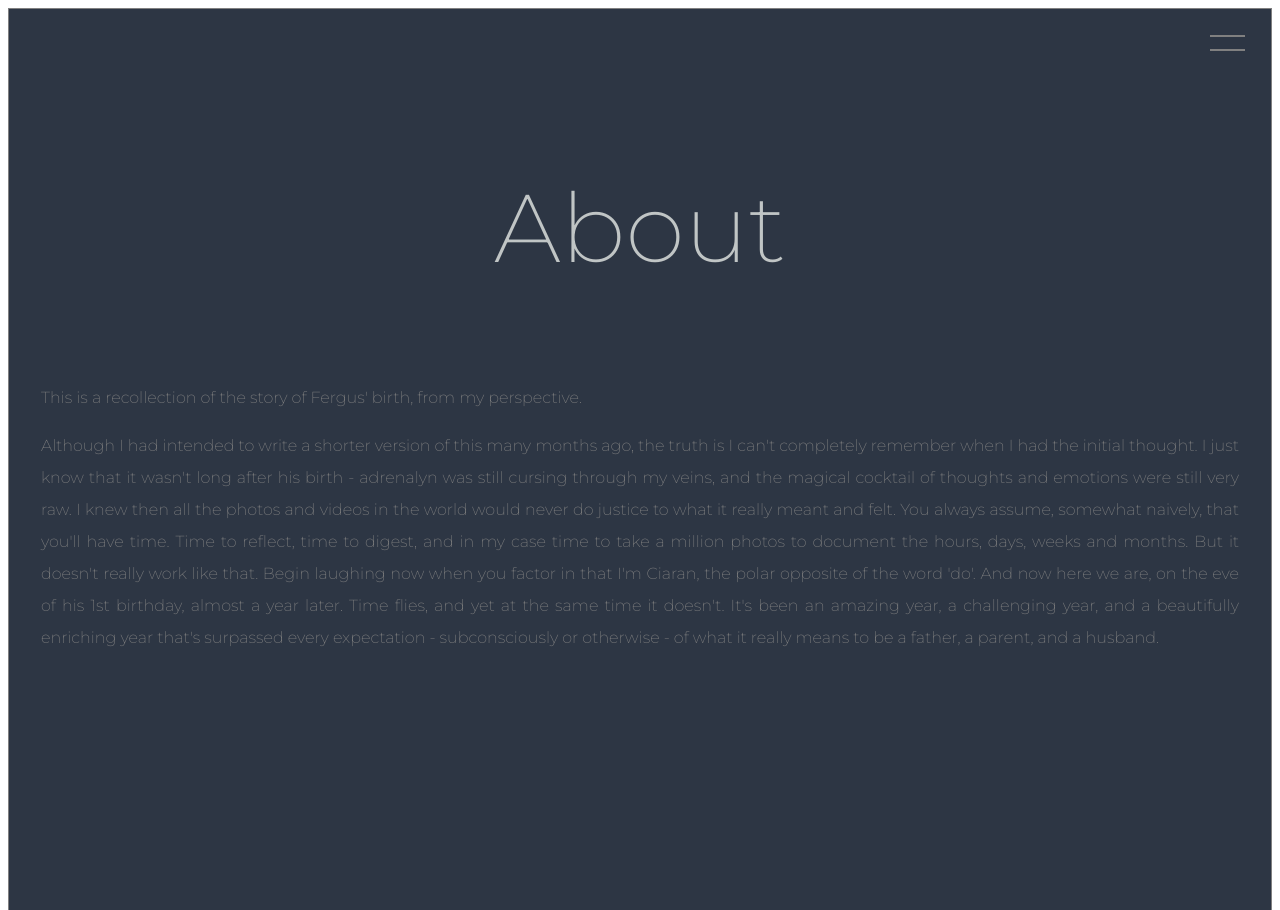
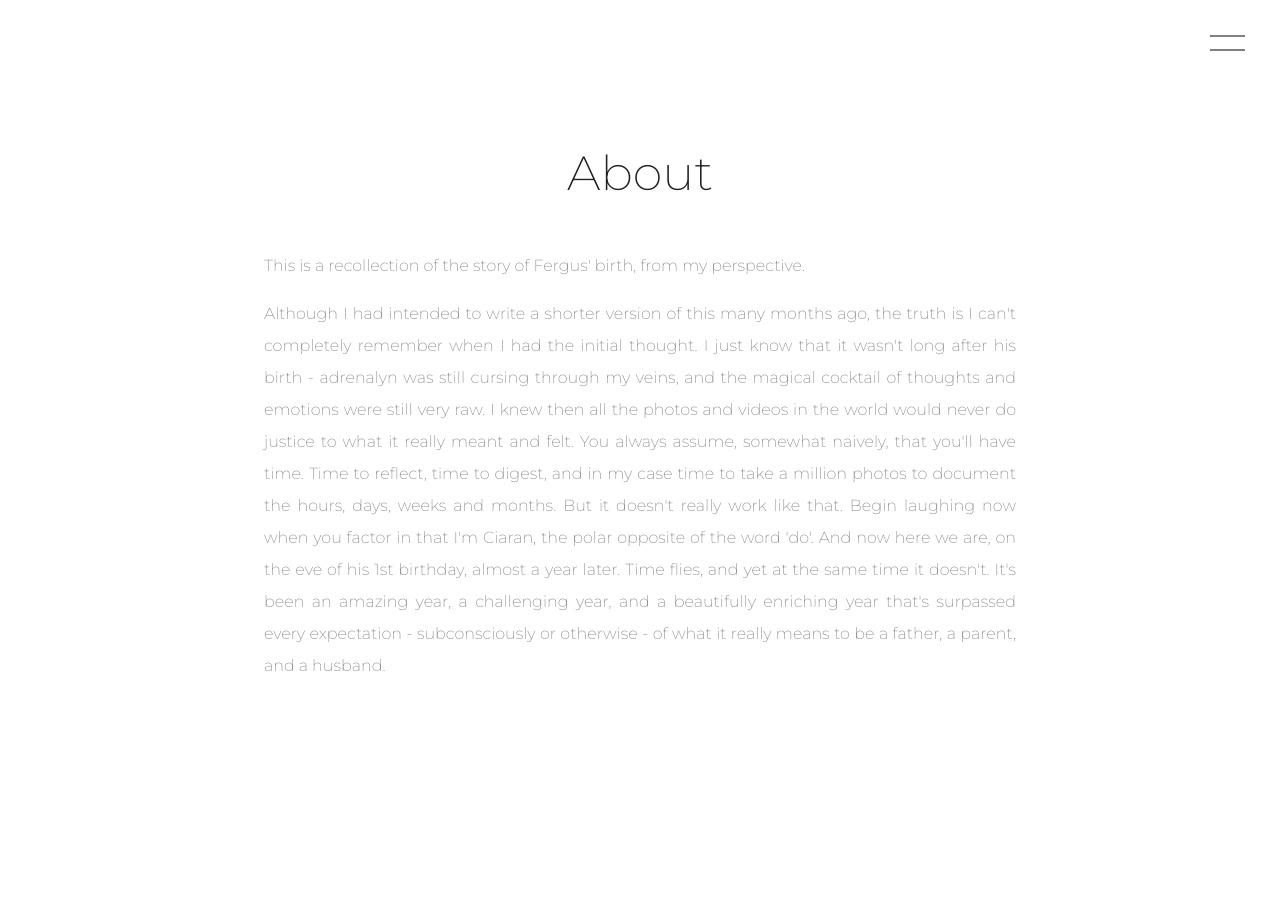
Before and after one commit to Wengerism/eleventy-config-test.com, an Eleventy site: page src/_pages/about.md in a window 1280 px wide. Shown: the top 910 px of the page. Built offline with nearby package versions, Linux system fonts and the light colour scheme; Eleventy itself is replaced by a stand-in of ours; files that its build step writes are made by us from their sources; a web font is replaced by a local one; what md5-file would draw is missing.

Commit message:
Changes to general CSS layout

```diff
--- a/src/assets/css/_bookpages.scss
+++ b/src/assets/css/_bookpages.scss
@@ -49,12 +49,12 @@
 
 .page-container {
 	padding: 2rem 1rem;
-	border: solid grey 1px;
+	// border: solid grey 1px;
 	// margin: 4rem;
-	background: rgb(250, 250, 252);
+	// background: rgb(250, 250, 252);
 	// background: $text;
-	background: $metallic;
-	background: $darker;
+	// background: $metallic;
+	// background: $darker;
 }
 
 // .page-image {
@@ -73,9 +73,10 @@
 
 .page-headings {
 	color: text;
-	color: $lightgrey;
-	font-size: 3rem;
+	color: $menu;
+	font-size: 1.5rem;
 	text-align: center;
+	margin-top: 9vh;
 	p:first-child {
 		text-transform: uppercase;
 		font-size: 0.7rem;
@@ -109,7 +110,7 @@
 			color: grey;
 
 			text-transform: uppercase;
-			font-size: 0.6rem;
+			font-size: 0.4rem;
 			font-weight: 400;
 			letter-spacing: 6px;
 		}
@@ -122,6 +123,6 @@
 	margin-left: 1rem;
 	// padding-bottom: 1rem;
 	padding-top: 2.5rem;
-	color: #c2bebe;
+	color: #d1cdcd;
 	// margin-left: 2.2rem;
 }
--- a/src/assets/css/_media-queries.scss
+++ b/src/assets/css/_media-queries.scss
@@ -14,7 +14,7 @@
 
 	.page-headings {
 		font-size: 1.5rem;
-		color: #fff;
+
 		p:first-child {
 			text-transform: uppercase;
 			font-size: 0.5rem;
@@ -43,17 +43,30 @@
 	}
 }
 
-@media screen and (min-width: 701px) {
-	// .hero {
-	// 	background-image: linear-gradient(
-	// 			rgb(000, 000, 000, 0),
-	// 			rgba(000, 000, 000, 0.7)
-	// 		),
-	// 		url("../images/fergus&nici.jpg");
-	// 	background-size: contain;
-	// 	background-repeat: no-repeat;
-	// 	height: 100vh;
-	// 	background-position: top;
-	// 	overflow-x: hidden;
-	// }
+@media screen and (min-width: 900px) {
+	.nav-list {
+		width: 50vw;
+	}
+	.menu-title,
+	.nav-links {
+		margin-left: 2rem;
+	}
+	.page-container {
+		padding: 2rem 2rem;
+	}
 }
+
+@media screen and (min-width: 1200px) {
+	.nav-list {
+		width: 40vw;
+	}
+	.page-container {
+		padding: 2rem 20vw;
+	}
+}
+
+@media screen and (min-width: 1400px) {
+	.nav-list {
+		width: 30vw;
+	}
+}
--- a/src/assets/css/_style.scss
+++ b/src/assets/css/_style.scss
@@ -26,6 +26,7 @@
 $turquoise: #2ddce9;
 $rusty: #7c2424;
 $rustier: #4e1c1c;
+$menu: #242323;
 
 html {
 	font-family: "Roboto", sans-serif;
--- a/src/compiled-assets/main.css
+++ b/src/compiled-assets/main.css
@@ -91,22 +91,21 @@
   padding-top: 1.5rem;
   padding: 0;
   margin-left: 1rem;
-  line-height: 140%;
-  font-size: 0.8rem;
+  line-height: 180%;
+  font-size: 0.6rem;
+  padding-top: 0.5rem;
 }
 
 .nav-list {
-  margin-top: 7px;
   position: fixed;
   top: 0;
   left: 0;
   height: 100vh;
   background-color: #fff;
   background-color: #242323;
-  width: 40vw;
+  width: 60vw;
   display: flex;
   flex-direction: column;
-  line-height: 20px;
   align-self: flex-start;
   transform: translateX(-100%);
   transition: transform 0.95s ease-in-out;
@@ -240,17 +239,14 @@
 
 .page-container {
   padding: 2rem 1rem;
-  border: solid grey 1px;
-  background: #fafafc;
-  background: #1e1e1f;
-  background: #2d3644;
 }
 
 .page-headings {
   color: text;
-  color: #c0c5c5;
-  font-size: 3rem;
+  color: #242323;
+  font-size: 1.5rem;
   text-align: center;
+  margin-top: 9vh;
 }
 .page-headings p:first-child {
   text-transform: uppercase;
@@ -284,7 +280,7 @@
   text-decoration: none;
   color: grey;
   text-transform: uppercase;
-  font-size: 0.6rem;
+  font-size: 0.4rem;
   font-weight: 400;
   letter-spacing: 6px;
 }
@@ -294,7 +290,7 @@
   text-align: left;
   margin-left: 1rem;
   padding-top: 2.5rem;
-  color: #c2bebe;
+  color: #d1cdcd;
 }
 
 .copyright {
@@ -347,17 +343,14 @@
 
 .page-container {
   padding: 2rem 1rem;
-  border: solid grey 1px;
-  background: #fafafc;
-  background: #1e1e1f;
-  background: #2d3644;
 }
 
 .page-headings {
   color: text;
-  color: #c0c5c5;
-  font-size: 3rem;
+  color: #242323;
+  font-size: 1.5rem;
   text-align: center;
+  margin-top: 9vh;
 }
 .page-headings p:first-child {
   text-transform: uppercase;
@@ -391,7 +384,7 @@
   text-decoration: none;
   color: grey;
   text-transform: uppercase;
-  font-size: 0.6rem;
+  font-size: 0.4rem;
   font-weight: 400;
   letter-spacing: 6px;
 }
@@ -401,7 +394,7 @@
   text-align: left;
   margin-left: 1rem;
   padding-top: 2.5rem;
-  color: #c2bebe;
+  color: #d1cdcd;
 }
 
 @media screen and (max-width: 700px) {
@@ -419,7 +412,6 @@
 
   .page-headings {
     font-size: 1.5rem;
-    color: #fff;
   }
   .page-headings p:first-child {
     text-transform: uppercase;
@@ -443,3 +435,31 @@
     width: 75vw;
   }
 }
+@media screen and (min-width: 900px) {
+  .nav-list {
+    width: 50vw;
+  }
+
+  .menu-title,
+.nav-links {
+    margin-left: 2rem;
+  }
+
+  .page-container {
+    padding: 2rem 2rem;
+  }
+}
+@media screen and (min-width: 1200px) {
+  .nav-list {
+    width: 40vw;
+  }
+
+  .page-container {
+    padding: 2rem 20vw;
+  }
+}
+@media screen and (min-width: 1400px) {
+  .nav-list {
+    width: 30vw;
+  }
+}
```
Also changed, not shown: src/assets/css/_navigation.scss (+5 -5 lines), 13 other files.
